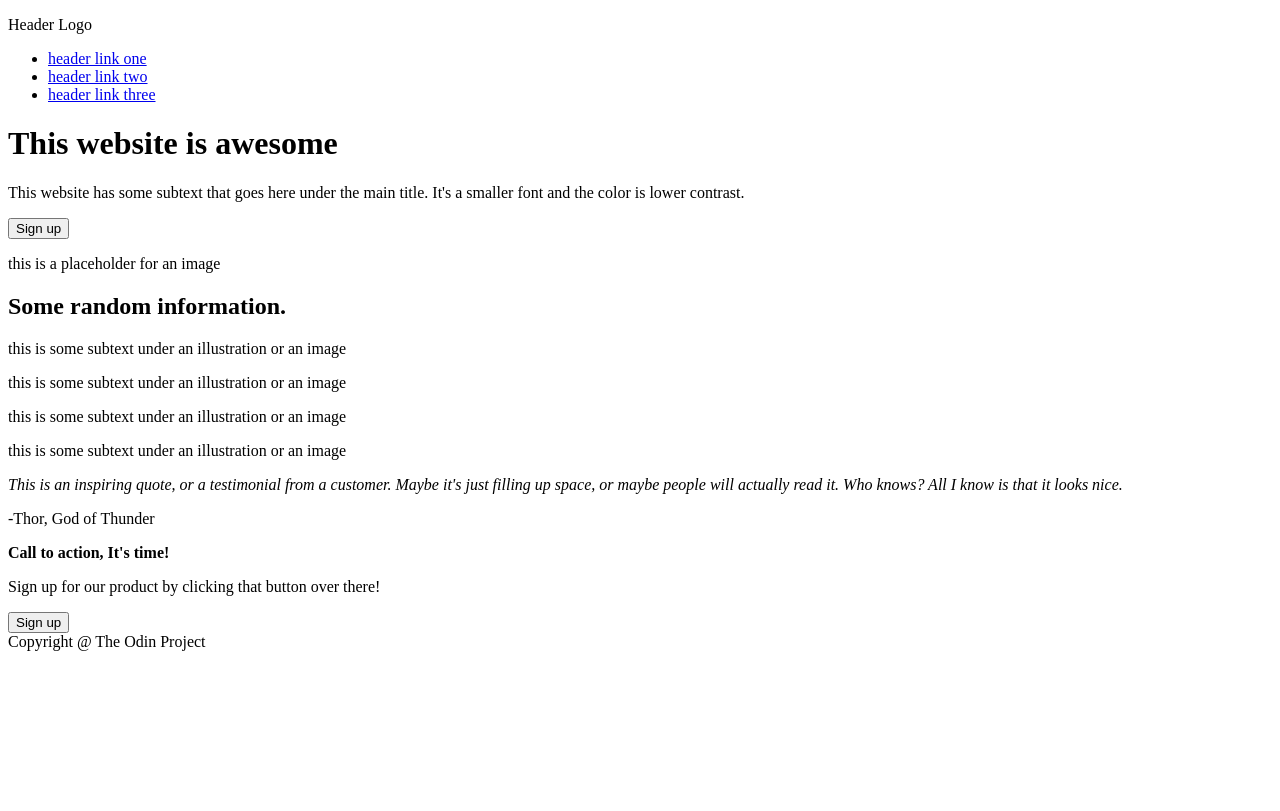
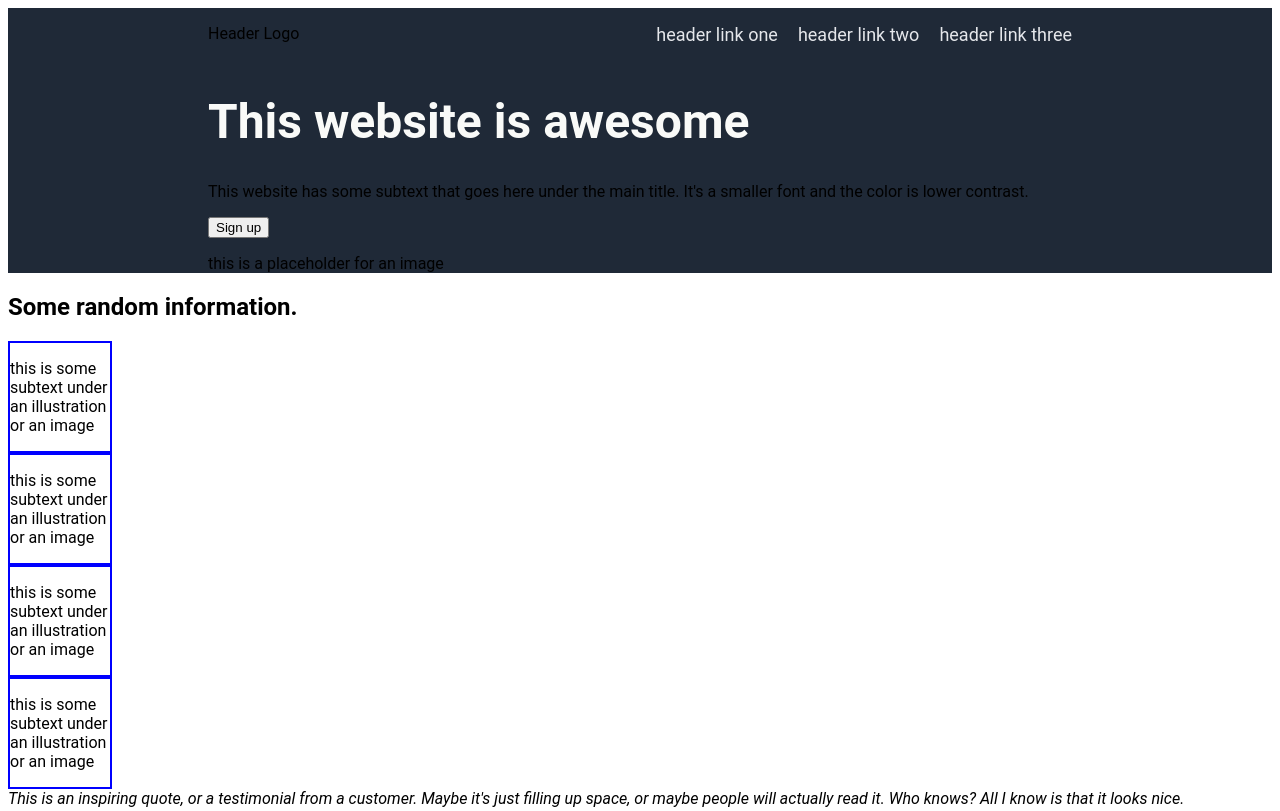
Before and after one commit to robesn/landing-page, a plain HTML site: page index.html in a window 1280 px wide. Shown: the top 811 px of the page. Drawn offline with Linux system fonts and the light colour scheme.

Commit message:
Styled header

```diff
--- a/index.html
+++ b/index.html
@@ -1,6 +1,7 @@
 <!DOCTYPE html>
 <html lang="en">
 <head>
+    <link rel="stylesheet" href="styles.css">
     <meta charset="UTF-8">
     <meta http-equiv="X-UA-Compatible" content="IE=edge">
     <meta name="viewport" content="width=device-width, initial-scale=1.0">
@@ -8,7 +9,7 @@
 </head>
 
 <body>
-    <header>
+    <header class="header">
         <div class="nav">
             <div class="left">
                 <p id="logo">
--- /dev/null
+++ b/styles.css
@@ -0,0 +1,43 @@
+body {
+    font-family: 'Roboto', sans-serif;
+}
+/* HEADER */
+header {
+    background-color: #1f2937;
+    padding: 0px 200px 0px 200px;
+}
+
+/* NAV */
+.nav {
+    display: flex;
+    flex: 1;
+    justify-content: space-between;
+}
+
+.nav a {
+    font-size: 18px;
+    color: #e5e7eb;
+    text-decoration: none;
+}
+
+.nav ul {
+    list-style: none;
+    display: flex;
+    flex: 1;
+    gap: 20px;
+}
+
+/* WELCOME */
+.hero {
+    font-size: 48px;
+    font-weight: 800px;
+    color: #f9faf8;
+}
+
+.card {
+    display: flex;
+    flex: 1;
+    border: solid blue 2px;
+    width: 100px;
+    justify-content: space;
+}
```
Also changed, not shown: 1 other file.
